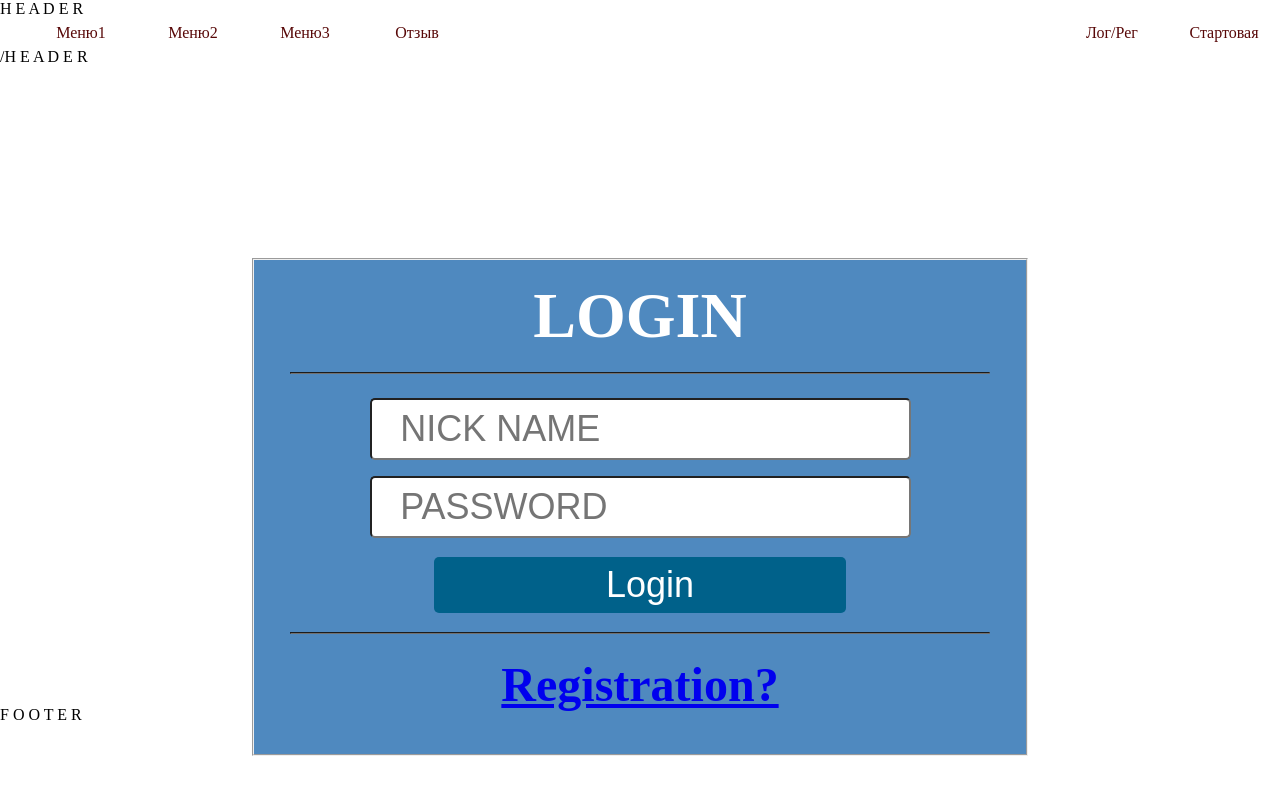
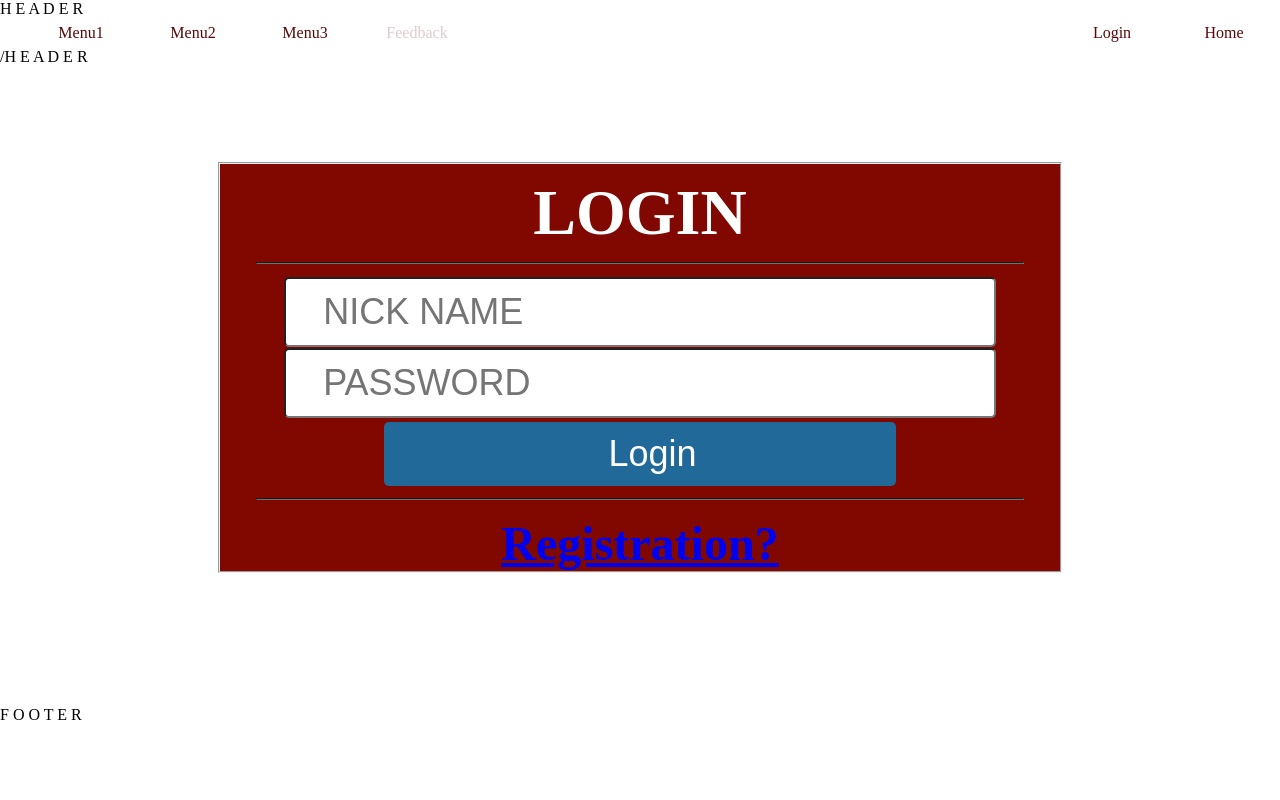
Before and after one commit to DPtop/T_E_S_T, a Django app: page /mywebnote/login/ in a window 1280 px wide. Run offline with Django 4.2, Linux system fonts and the light colour scheme; data comes from the database, SQL or seed files in the repository; both versions use the stored data as it was after the commit.

Commit message:
modified login & feedback (disabled, will enabled if login)

```diff
--- a/webnote/mywebnote/checkuser.py
+++ b/webnote/mywebnote/checkuser.py
@@ -14,6 +14,8 @@ def CheckUser(request):
     is_registered = unquote(is_registered, 'utf-8')
     # вычленяем ник и пароль
     i, nname_begin, nname_end, pword_begin, pword_end = 0, 0, 0, 0, 0
+    # if '.end' in is_registered:
+        # print('len(is_registered)', len(is_registered), is_registered)
     while i < len(is_registered):
         if is_registered[i:i+10] == '?NickName=':
             nname_begin = i + 10
@@ -26,19 +28,24 @@ def CheckUser(request):
         elif is_registered[i:i+5] == '.end2':
             pword_end = i
             pass_word = is_registered[pword_begin:pword_end]
-        i += 1
-    print('::', nick_name, pass_word)
+            i = -1
+        # print(i)
+        if i == -1:
+            break
+        else:
+            i += 1
+    print('nick_name && pass_word ::', nick_name, pass_word)
     # проверка наличия в таблице sql
     with sqlite3.connect("db.sqlite3") as db:
         cur = db.cursor()
         result = cur.execute("SELECT * FROM mywebnote_users;")
-        ok = False
         for row in result.fetchall():
             # print(':sql:', 'id:', row[0], ', n:', row[1], ', p:', row[2])
             if row[1] == nick_name and row[2] == pass_word:
-                print('the user is ok')
-                ok = True
-        if not ok:
-            print('NO')
-    nick_name = pass_word = ''
-    # return HttpResponse()
+                user = 'the user is ok'
+                print('user ::', user)
+                return user
+            else:
+                user = 'ABSENT'
+        print('user ::', user)
+        return user
--- a/webnote/mywebnote/static/css/reg_log.css
+++ b/webnote/mywebnote/static/css/reg_log.css
@@ -1,15 +1,16 @@
 .form{
     margin: auto;
-    margin-top: 4em;
-    background-color: #4F89BF;
+    margin-top: 2em;
+    background-color: #800800;
     text-align: center;
     font-family: 'Montserrat';
     font-style: normal;
     font-weight: 600;
     font-size: 48px;
-    line-height: 78px;
-    color: #FFFFFF;
-    width: 700px;
+    line-height: 8vh;
+    color: white;
+    width: 60vw;
+    height: 45vh;
 }
 
 b{
@@ -22,20 +23,20 @@ hr{
 }
 
 .enterfield{
-    width: 533px;
-    height: 56px;
+    width: 55vw;
+    height: 8vh;
     border-radius: 5px;
     font-size: 36px;
     text-indent: 5%;
 }
 
 .reglog{
-    width: 412px;
-    height: 56px;
+    width: 40vw;
+    height: 8vh;
     border-radius: 5px;
     font-size: 36px;
     text-indent: 5%;
-    background-color: #00618A;
+    background-color: #206999;
     color: #FFFFFF;
     border: hidden;
 }
--- a/webnote/mywebnote/static/css/style_base.css
+++ b/webnote/mywebnote/static/css/style_base.css
@@ -83,7 +83,6 @@ main {
 .menu ul li:hover { background-color: #f90; }
 
 
-
 /* feedback */
 .div_feedback {
   width: 100%;
@@ -104,3 +103,8 @@ main {
 
 
 /*  */
+.disabled_feedback {
+  pointer-events: none; // disabled
+  background-color: grey;
+  opacity: 0.2; // прозрачность
+}
--- a/webnote/mywebnote/templates/login.html
+++ b/webnote/mywebnote/templates/login.html
@@ -3,8 +3,7 @@
 {% block  content %}
 <main role="main">
     <link rel="stylesheet" href="{% static 'css/reg_log.css' %}">
-    <form id="form"> <!--method="post" enctype="application/x-www-form-urlencoded">-->
-    <!--    {% csrf_token %}-->
+    <form id="form">
         <fieldset class="form">
             <b>LOGIN</b><hr>
             <input class="enterfield" type="text" name="NickName" placeholder="NICK NAME"/>
@@ -17,7 +16,8 @@
         </fieldset>
     </form>
 
-    <script>
+
+    <script type="text/javascript">
     <!--    form.addEventListener("submit", function() {-->
     <!--        let input = document.getElementsByClassName('enterfield');-->
     <!--        console.log('n::', input.NickName.value);-->
@@ -35,5 +35,20 @@
             req.send();
         });
     </script>
+
+
+    <script type="text/javascript">
+        let data = JSON.parse("{{data|escapejs}}");
+        console.log('data:', data);
+        for(x in data) {
+            console.log('x:', x);
+            if (x == 'the user is ok') {
+                document.location.href='../first';
+            }
+<!--            else if (x != '') {-->
+<!--                alert("Ник и/или Пароль НЕ совпадают!"); -->
+<!--            }-->
+        };
+    </script>
 </main>
 {% endblock %}
--- a/webnote/mywebnote/templates/registration.html
+++ b/webnote/mywebnote/templates/registration.html
@@ -14,6 +14,9 @@
 
             <input class="enterfield" type="password" name="Password" placeholder="PASSWORD"/>
                 <br>
+
+            <input class="enterfield" type="password" name="Password" placeholder="REPEAT PASSWORD"/>
+                <br>
             <input class="reglog" type="submit" value="Register">
         </fieldset>
     </form>
--- a/webnote/mywebnote/urls.py
+++ b/webnote/mywebnote/urls.py
@@ -10,5 +10,5 @@ urlpatterns = [
     path('feedback/', mynote.feedback),
     # path('my-logreg/', my_logreg, name='my-logreg'),
     path('my-textarea/', my_textarea, name='my-textarea'),
-    path('CheckUser/', CheckUser),
+    path('CheckUser/', CheckUser, name='CheckUser'),
 ]
--- a/webnote/mywebnote/views.py
+++ b/webnote/mywebnote/views.py
@@ -1,8 +1,13 @@
 from django.shortcuts import render
+from .checkuser import CheckUser
+from json import dumps
 
 # Create your views here.
 def login(request):
-    return render(request, "login.html")  # http://127.0.0.1:8000/mywebnote/login/
+    dataDictionary = {CheckUser(request): 'CheckUser_request'}
+    dataJSON = dumps(dataDictionary)
+    return render(request, "login.html", {'data': dataJSON})  # http://127.0.0.1:8000/mywebnote/login/
+    # return render(request, "login.html")  # http://127.0.0.1:8000/mywebnote/login/
 
 def registration(request):
     return render(request, "registration.html")  #http://127.0.0.1:8000/mywebnote/registration/
--- a/webnote/webnote/templates/base.html
+++ b/webnote/webnote/templates/base.html
@@ -11,7 +11,7 @@
     <header role="banner">H E A D E R
         <nav>
             <ul class="menu">
-                <li><a href="#">Меню1</a>
+                <li><a>Menu1</a>
 
                     <ul class="menu-2">
                         <li><a href="#">1 п.меню1</a>
@@ -70,7 +70,7 @@
                 </li>
 
 
-                <li><a href="#">Меню2</a>
+                <li><a>Menu2</a>
                     <ul class="menu-2">
                         <li><a href="#">2 п.меню1</a>
 
@@ -128,7 +128,7 @@
                 </li>
 
 
-                <li><a href="#">Меню3</a>
+                <li><a>Menu3</a>
                     <ul class="menu-2">
                         <li><a href="#">3 п.меню1</a>
 
@@ -185,12 +185,12 @@
                     </ul>
                 </li>
 
-                <li><a href="#">Отзыв</a>
+                <li class="disabled_feedback"><a>Feedback</a>
                     <ul class="menu-2">
-                        <li><a href="#">Дальше...</a>
+                        <li><a>Дальше...</a>
 
                             <ul class="menu-3">
-                                <li><a href="#">Вот сюда...</a>
+                                <li><a>Вот сюда...</a>
                                     <ul>
                                         <li><a href="../feedback">Ну, вот тут</a></li>
                                     </ul>
@@ -200,14 +200,9 @@
                     </ul>
                 </li>
 
-                <li style="float:right;"><a href="../first">Стартовая</a></li>
+                <li style="float:right;"><a href="../first">Home</a></li>
 
-                <li style="float:right;"><a href="#">Лог/Рег</a>
-                    <ul>
-                        <li><a href="../login">Логин</a></li>
-                        <li><a href="../registration">Регистрация</a></li>
-                    </ul>
-                </li>
+                <li style="float:right;"><a href="../login">Login</a></li>
 
             </ul>
         </nav>/H E A D E R
```
Also changed, not shown: webnote/db.sqlite3, 4 other files.
